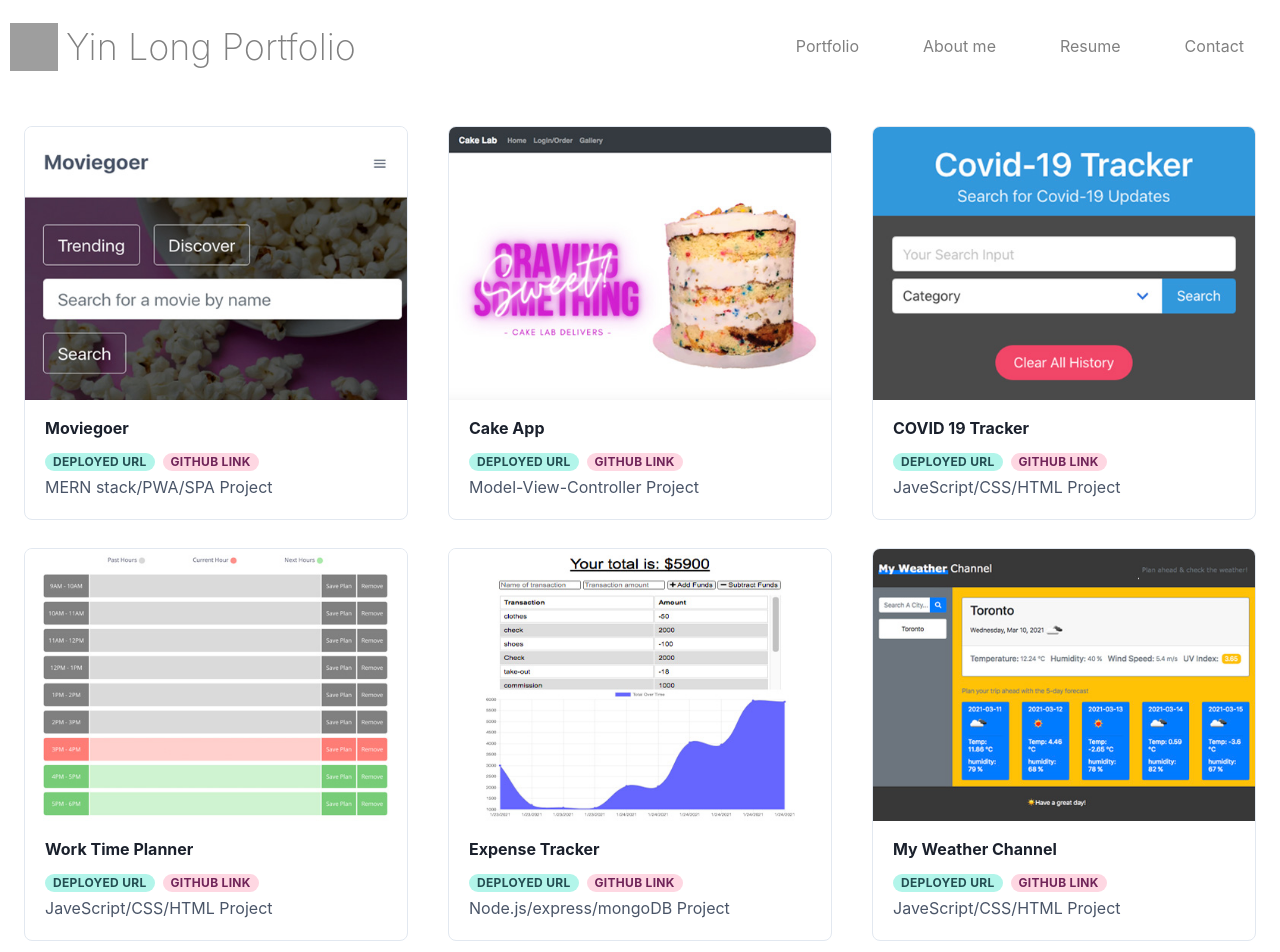
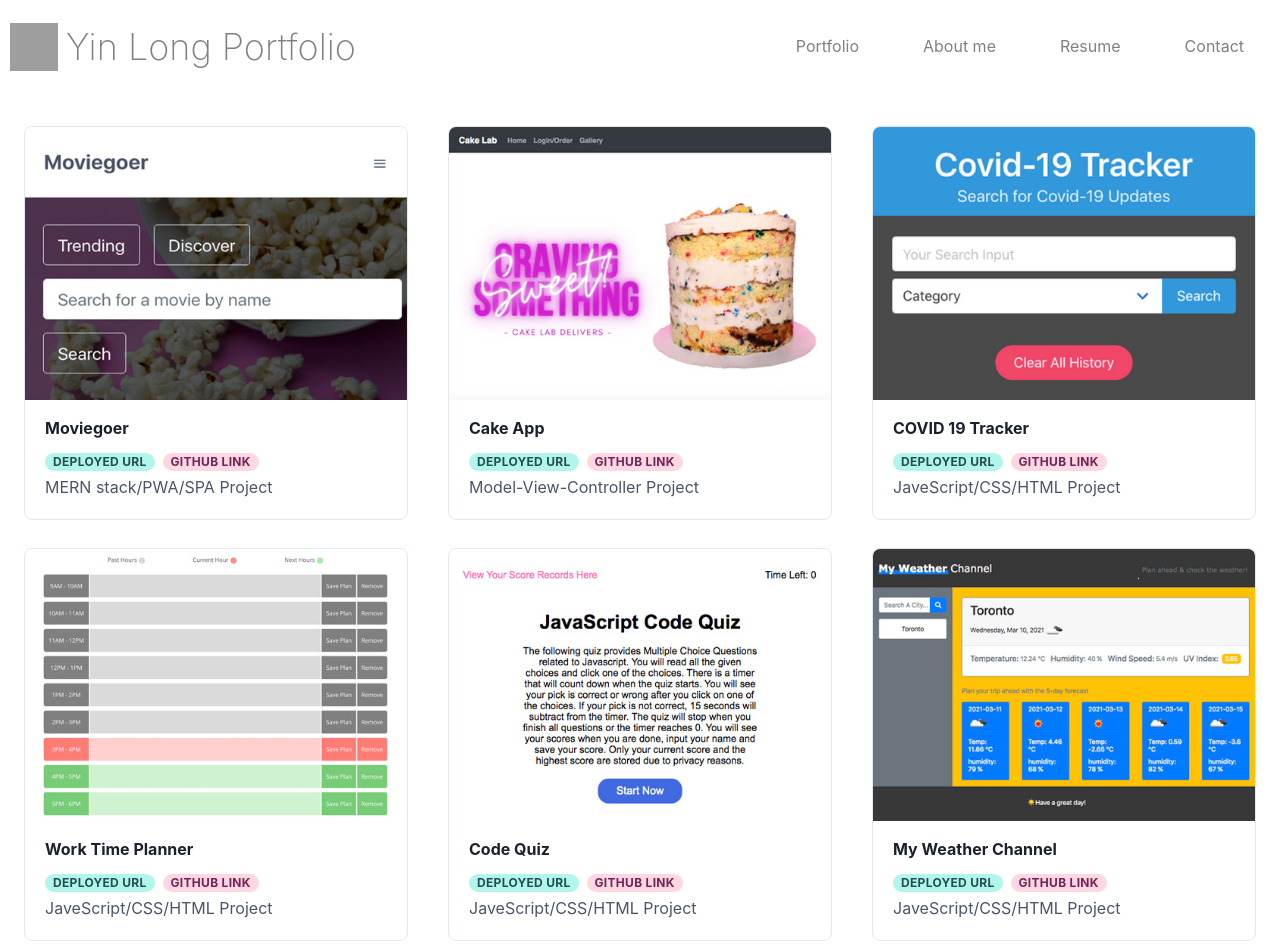
Before and after one commit to lylylong/yl-portfolio, a React (Create React App) app: page / in a window 1280 px wide. Shown: the top 952 px of the page. Built offline with nearby package versions, Linux system fonts and the light colour scheme; grey boxes are pictures that could not be loaded.

Commit message:
update portfolio projects

```diff
--- a/src/components/Portfolio/index.js
+++ b/src/components/Portfolio/index.js
@@ -30,11 +30,17 @@ function Portfolio() {
       repo: "https://github.com/lylylong/work-time-planner.git",
     },
     {
-      name: "expense-tracker",
-      description: "Node.js/express/mongoDB Project",
-      link: "https://expense-tracker-2021.herokuapp.com/",
-      repo: "https://github.com/lylylong/expense-tracker.git",
+      name: "code-quiz",
+      description: "JaveScript/CSS/HTML Project",
+      link: "https://lylylong.github.io/javascript-code-quiz/",
+      repo: "https://github.com/lylylong/javascript-code-quiz.git",
     },
+    // {
+    //   name: "expense-tracker",
+    //   description: "Node.js/express/mongoDB Project",
+    //   link: "https://expense-tracker-2021.herokuapp.com/",
+    //   repo: "https://github.com/lylylong/expense-tracker.git",
+    // },
     {
       name: "my-weather-channel",
       description: "JaveScript/CSS/HTML Project",
```
Also changed, not shown: src/assets/projects/code-quiz.jpg (added).
